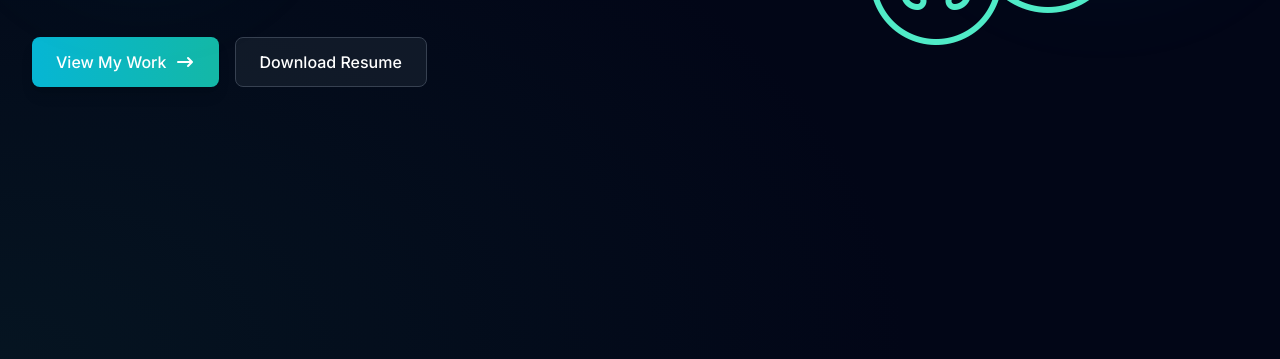
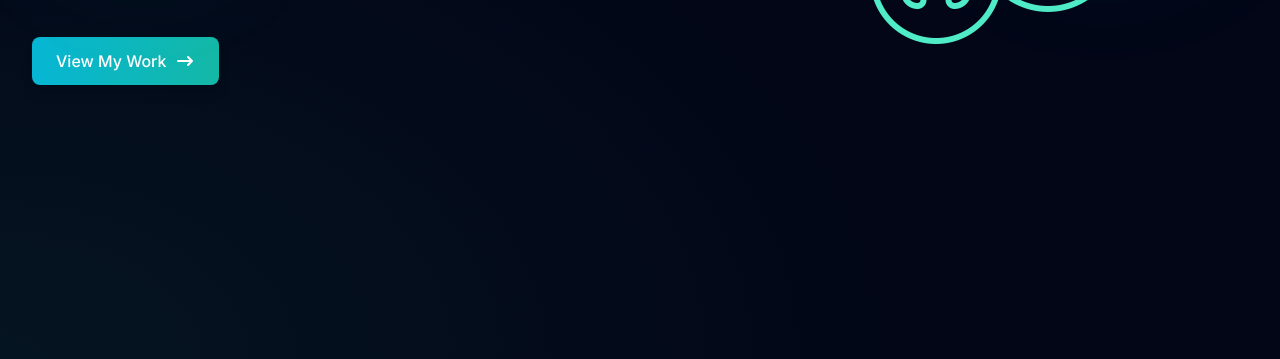
Before and after one commit to Nimnadi99/portfolio, a plain HTML site: page index.html in a window 1280 px wide. Shown: the part 441-800 px from the top of the page. Drawn offline with nearby package versions, Linux system fonts and the light colour scheme.

Commit message:
Update index.html

```diff
--- a/index.html
+++ b/index.html
@@ -99,9 +99,9 @@
                                 <path fill-rule="evenodd" d="M12.293 5.293a1 1 0 011.414 0l4 4a1 1 0 010 1.414l-4 4a1 1 0 01-1.414-1.414L14.586 11H3a1 1 0 110-2h11.586l-2.293-2.293a1 1 0 010-1.414z" clip-rule="evenodd" />
                             </svg>
                         </a>
-                        <a href="files/Nimnadi-Peiris-FlowCV-Resume-20250317.pdf" download="Nimnadi-Peiris-FlowCV-Resume-20250317.pdf" class="inline-flex items-center justify-center px-6 py-3 font-medium text-white transition duration-200 border border-gray-700 rounded-lg bg-gray-800/50 hover:bg-gray-800 focus:outline-none focus:ring-2 focus:ring-gray-500">
+<!--                         <a href="files/Nimnadi-Peiris-FlowCV-Resume-20250317.pdf" download="Nimnadi-Peiris-FlowCV-Resume-20250317.pdf" class="inline-flex items-center justify-center px-6 py-3 font-medium text-white transition duration-200 border border-gray-700 rounded-lg bg-gray-800/50 hover:bg-gray-800 focus:outline-none focus:ring-2 focus:ring-gray-500">
                             Download Resume
-                        </a>
+                        </a> -->
                     </div>
                 </div>
 
```
